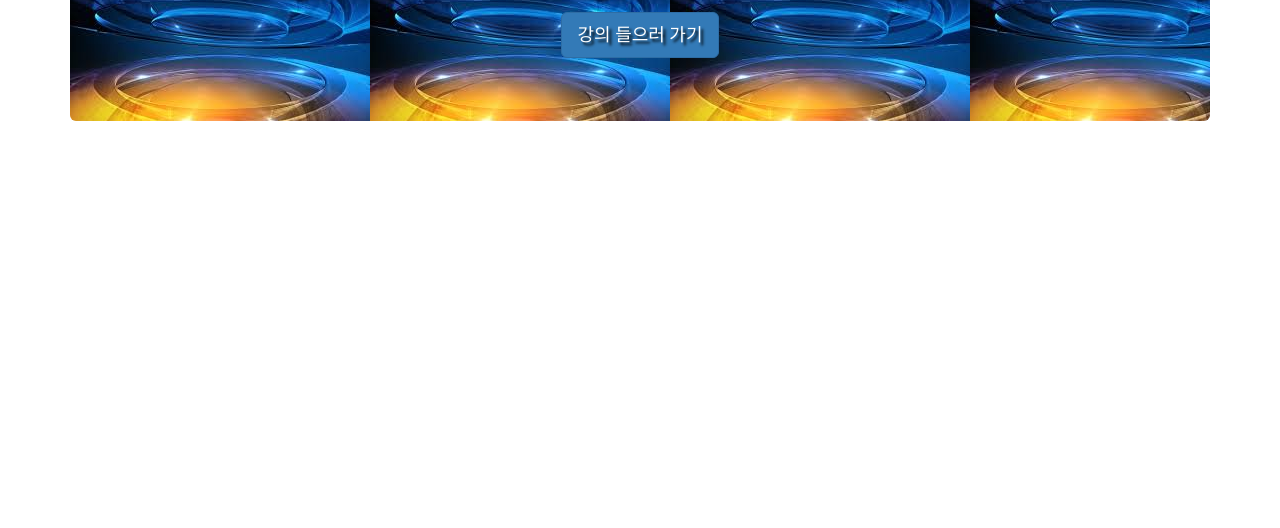
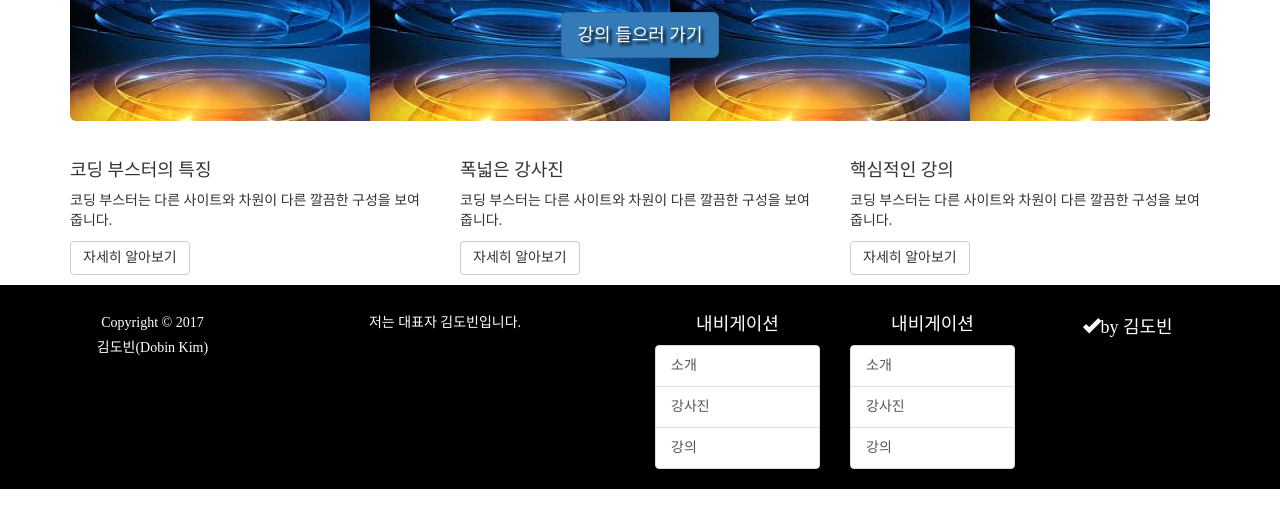
Before and after one commit to zkffhtm6523/2020BootStrap, a plain HTML site: page bootstrap/index.html in a window 1280 px wide. Shown: the part 252-780 px from the top of the page. Drawn offline with nearby package versions, Linux system fonts and the light colour scheme; a web font is replaced by a local one.

Commit message:
2020.08.02 부트스트랩 : modal 구현

```diff
--- a/bootstrap/index.html
+++ b/bootstrap/index.html
@@ -77,9 +77,77 @@
 			<!-- 기본 파란색 버튼의 흰 글씨 버튼 만들기 -->
 			<p class="text-center"><a class="btn btn-primary btn-lg" href="#" role="button">강의 들으러 가기</a></p>
 		</div>
+		<!--모달 : 부트스트랩에서 자주 사용되는 컴포넌트로서 팝업창을 의미-->
+		<div class="row">
+			<!--하나의 줄에는 12만큼의 영역이 할당되는데 4를 쓴다는 말-->
+			<div class="col-md-4">
+				<h4>코딩 부스터의 특징</h4>
+				<p>코딩 부스터는 다른 사이트와 차원이 다른 깔끔한 구성을 보여줍니다.</p>
+				<p><a class="btn btn-default" data-target="#modal" data-toggle="modal">자세히 알아보기</a></p>
+			</div>
+			<div class="col-md-4">
+				<h4>폭넓은 강사진</h4>
+				<p>코딩 부스터는 다른 사이트와 차원이 다른 깔끔한 구성을 보여줍니다.</p>
+				<p><a class="btn btn-default" href="#">자세히 알아보기</a></p>
+			</div>
+			<div class="col-md-4">
+				<h4>핵심적인 강의</h4>
+				<p>코딩 부스터는 다른 사이트와 차원이 다른 깔끔한 구성을 보여줍니다.</p>
+				<p><a class="btn btn-default" href="#">자세히 알아보기</a></p>
+			</div>
+			<hr>
+		</div>
 	</div>
-	<footer style="background-color: #000000;"></footer>
+	<!--footer 구성-->
+	<footer style="background-color: #000000; color: #ffffff;" >
+		<div class="container">
+			<br>
+			<div class="row">
+				<!--col-sm-1부터 col-sm-12까지 조절할 수 있음. 12하면 중간에 위치-->
+				<div class="col-sm-2" style="text-align: center;"><h5>Copyright &copy; 2017</h5><h5>김도빈(Dobin Kim)</h5></div>
+				<div class="col-sm-4" style="text-align: center;"><h5>저는 대표자 김도빈입니다.</h5></div>
+				<div class="col-sm-2"><h4 style="text-align: center;">내비게이션</h4>
+					<!--리스트 그룹, 리스트 그룹 아이템-->
+					<div class="list-group">
+						<a href="#" class="list-group-item">소개</a>
+						<a href="#" class="list-group-item">강사진</a>
+						<a href="#" class="list-group-item">강의</a>
+					</div>
+				</div>
+				<div class="col-sm-2"><h4 style="text-align: center;">내비게이션</h4>
+					<!--리스트 그룹, 리스트 그룹 아이템-->
+					<div class="list-group">
+						<a href="#" class="list-group-item">소개</a>
+						<a href="#" class="list-group-item">강사진</a>
+						<a href="#" class="list-group-item">강의</a>
+					</div>
+				</div>
+				<!-- 그리프 아이콘과 함께 내 이름 나옴	-->
+				<div class="col-sm-2"><h4 style="text-align: center;"><span class="glyphicon glyphicon-ok"></span>by 김도빈</h4></div>
+			</div>
+		</div>
+	</footer>
+	<!--위쪽 #modal부분을 클릭하면 열어주는 정보-->
+	<div class="row">
+		<div class="modal" id="modal" tabindex="-1">
+			<div class="modal-dialog">
+				<div class="modal-content">
+					<div class="modal-header">
+						코딩 부스터의 특징
+						<button class="close" data-dismiss="modal">&times;</button>
+					</div>
+					<div class="modal-body" style="text-align: center;">
+						저희 서비스의 특징은 바로 강의를 들을 수 있다는 점입니다.<br>
+						특히 다양한 무료 강의가 유투브와 연동되어 제공됩니다.<br><br>
+						<img src="YouTube_End_Screen_Tut.jpg" id="imagepreview" style="width: 300px; height: 100px;">
+					</div>
+				</div>
+			</div>
+		</div>
+	</div>
+	<!--#modal code 끝나는 부분-->
  	<script src="https://code.jquery.com/jquery-3.1.1.min.js"></script>
- 	<script src="js/bootstrap.js"></script>
+	 <script src="js/bootstrap.js"></script>
+
 </body>
 </html>
```
Also changed, not shown: bootstrap/YouTube_End_Screen_Tut.jpg (added).
